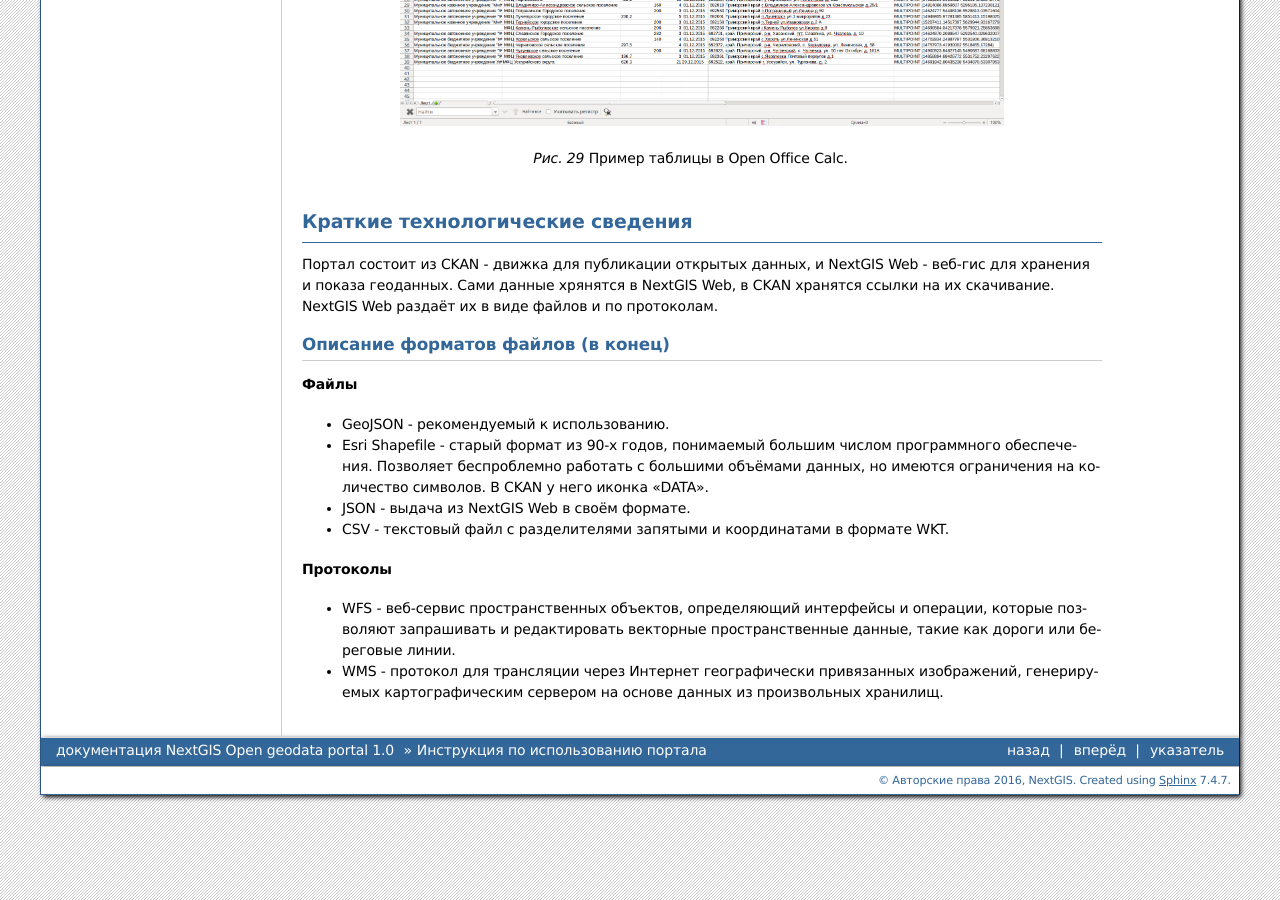
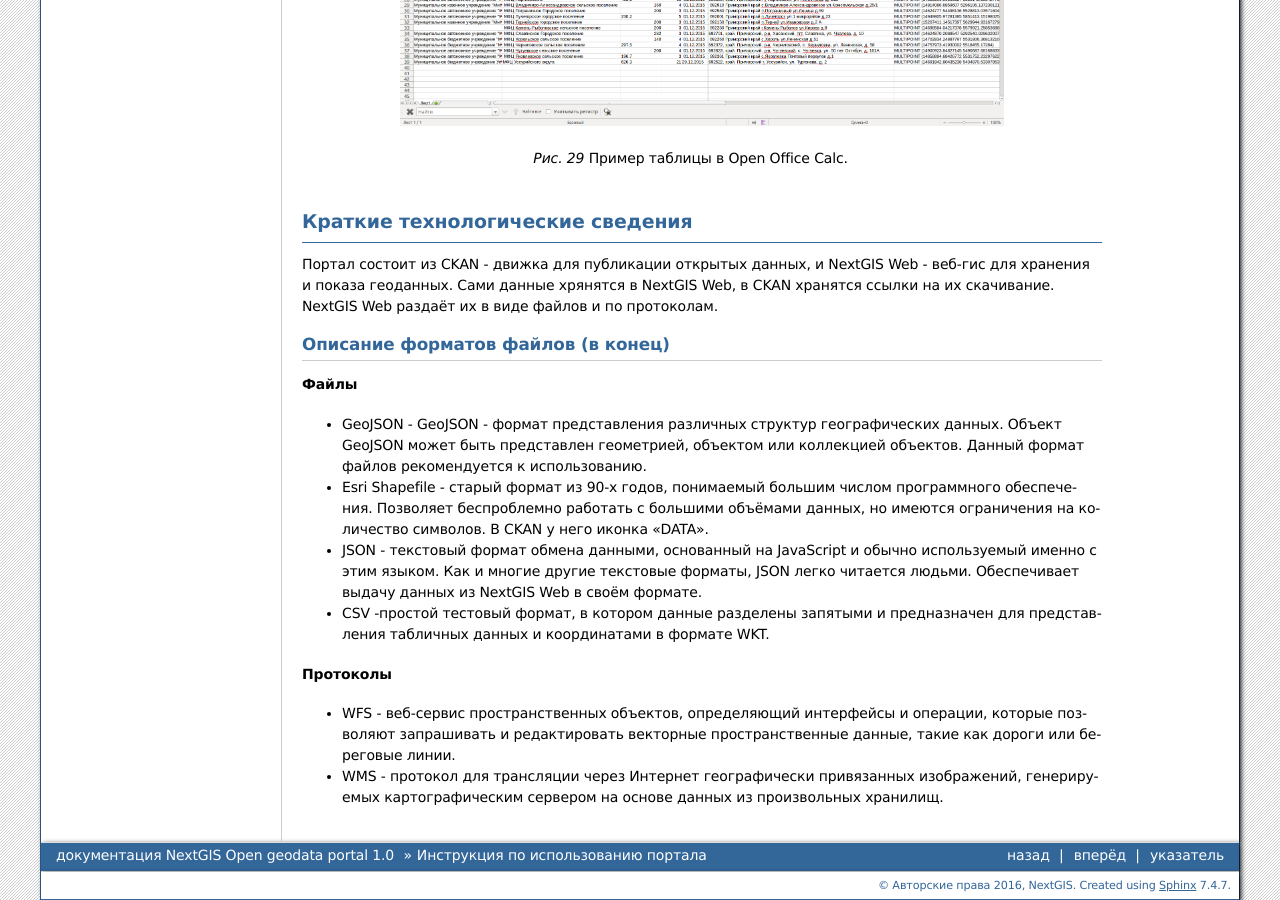
Before and after one commit to nextgis/docs_ogportal, a Sphinx documentation site: the page built from source/user.rst, in a window 1280 px wide and 900 px high, scrolled down 8930 px. Built offline with Sphinx 7.4.7, drawn with Linux system fonts in a browser that asks for light colours; formulas are drawn with MathJax 3.

Commit message:
инструкция по использованию портала

```diff
--- a/source/user.rst
+++ b/source/user.rst
@@ -236,12 +236,17 @@ GeoJSON, Data, CSV.  Выберите нужный вам набор данны
 Файлы
 ::::::::::::::::
 
-* GeoJSON - рекомендуемый к использованию.
+* GeoJSON - GeoJSON - формат представления различных структур географических данных.
+  Объект GeoJSON может быть представлен геометрией, объектом или коллекцией объектов.
+  Данный формат файлов рекомендуется к использованию.
 * Esri Shapefile - старый формат из 90-х годов, понимаемый большим числом программного
   обеспечения. Позволяет беспроблемно работать с большими объёмами данных, но имеются
   ограничения на количество символов. В CKAN у него иконка "DATA".
-* JSON - выдача из NextGIS Web в своём формате.
-* CSV - текстовый файл с разделителями запятыми и координатами в формате WKT.
+* JSON - текстовый формат обмена данными, основанный на JavaScript и обычно используемый
+  именно с этим языком. Как и многие другие текстовые форматы, JSON легко читается людьми.
+  Обеспечивает выдачу данных из NextGIS Web в своём формате.
+* CSV -простой тестовый формат, в котором данные разделены запятыми и предназначен
+  для представления табличных данных и координатами в формате WKT.
 
 Протоколы
 ::::::::::::::::
```
